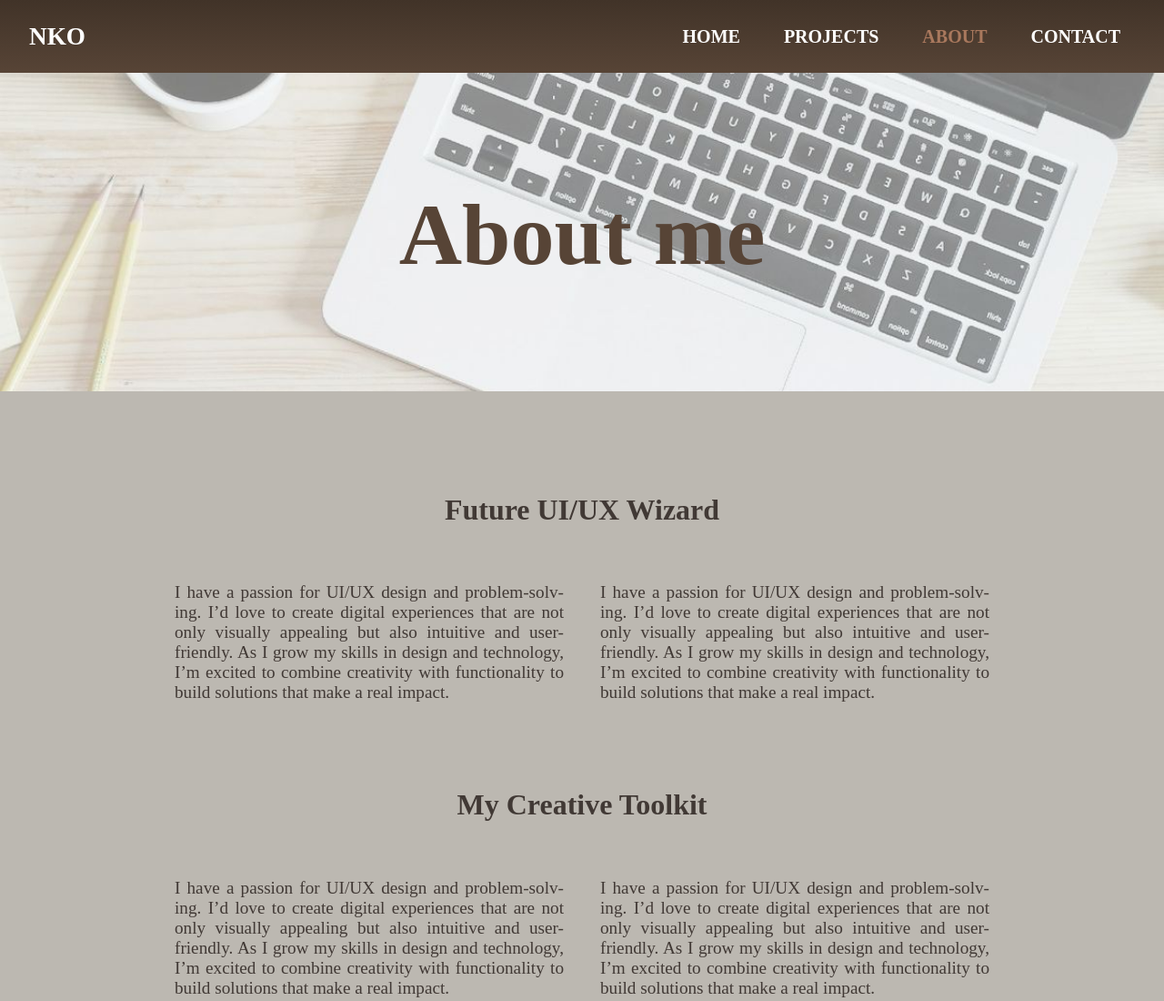
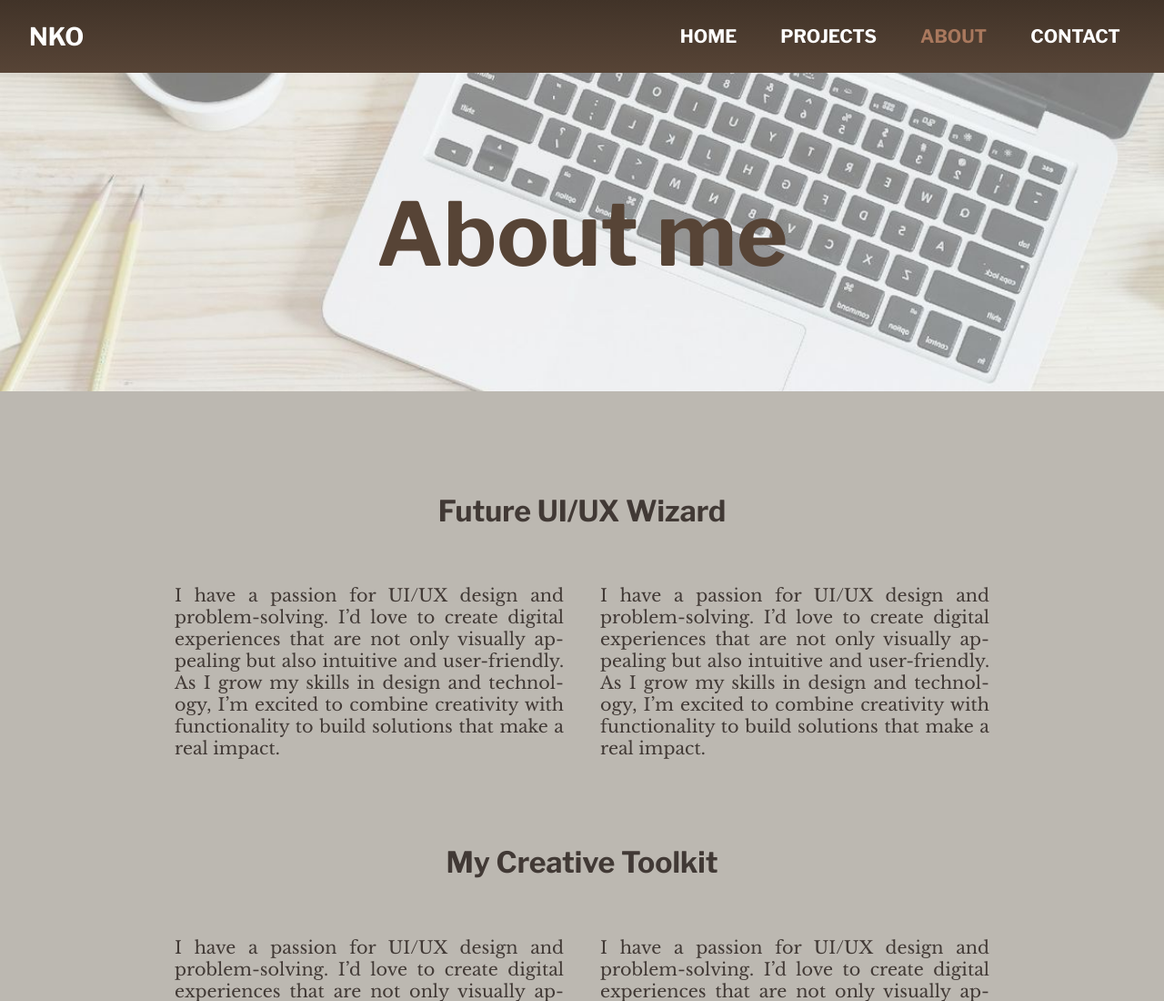
Before and after one commit to Muff1ne/portfolio.github.io, a plain HTML site: page about.html in a window 1280 px wide. Shown: the top 1100 px of the page at 91% size. Drawn offline with nearby package versions, Linux system fonts and the light colour scheme.

Commit message:
Update styles.css

```diff
--- a/styles.css
+++ b/styles.css
@@ -1,4 +1,4 @@
-
+@import url('https://fonts.googleapis.com/css2?family=Libre+Baskerville:ital,wght@0,400;0,700;1,400&family=Libre+Franklin:ital,wght@0,100..900;1,100..900&display=swap');
 
 body {
   font-size: 16px;
```
